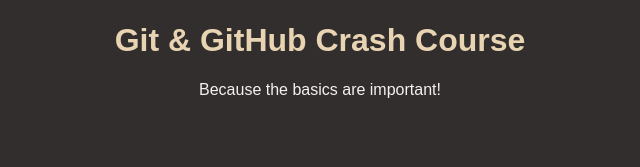
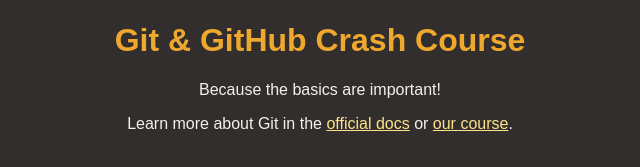
Before and after one commit to hong2828/github-crash-course, a plain HTML site: page index.html in a window 1280 px wide. Shown: the part 147-314 px from the top of the page, without its empty margins (320-960 px from the left). Drawn offline with Linux system fonts and the light colour scheme.

Commit message:
added links and restructured page

```diff
--- a/index.html
+++ b/index.html
@@ -4,12 +4,23 @@
     <meta charset="UTF-8" />
     <meta http-equiv="X-UA-Compatible" content="IE=edge" />
     <meta name="viewport" content="width=device-width, initial-scale=1.0" />
-    <title>Git & GitHub Crash Course</title>
+    <title>Git & GitHub Crash Course!</title>
     <link rel="stylesheet" href="styles.css" />
   </head>
   <body>
-    <img id="logo" src="logo.png" alt="A logo that contains the word 'Git'" />
-    <h1>Git & GitHub Crash Course</h1>
-    <p>Because the basics are important!</p>
+    <header>
+      <img id="logo" src="logo.png" alt="A logo that contains the word 'Git'" />
+      <h1>Git & GitHub Crash Course</h1>
+    </header>
+    <main>
+      <section>
+        <p>Because the basics are important!</p>
+        <p>
+          Learn more about Git in the
+          <a href="https://git-scm.com/book/en/v2">official docs</a> or
+          <a href="https://acad.link/git">our course</a>.
+        </p>
+      </section>
+    </main>
   </body>
 </html>
--- a/styles.css
+++ b/styles.css
@@ -17,5 +17,9 @@
 }
 
 h1 {
-    color: #e8d4b2;
+  color: #efa82e;
 }
+
+a {
+  color: #fee389;
+}
```
Lines whose indentation alone changed are shown as unchanged.
